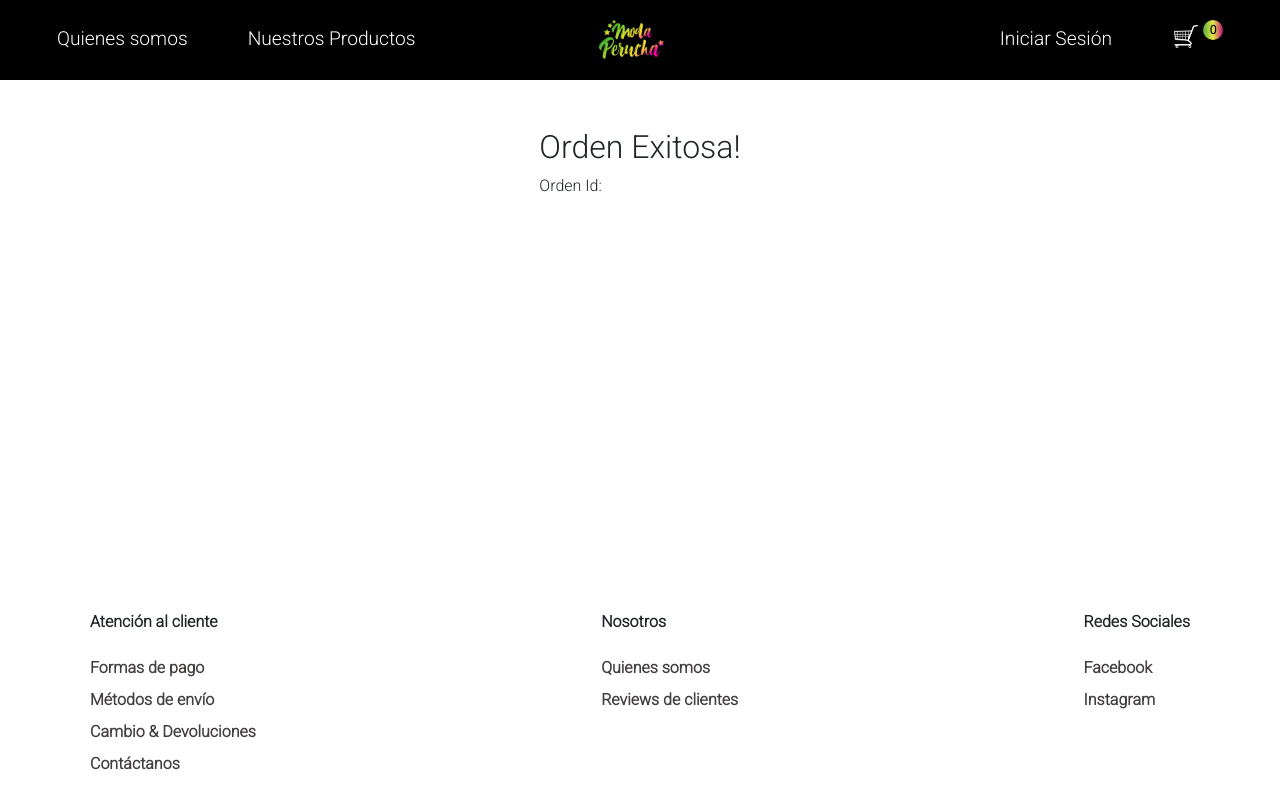
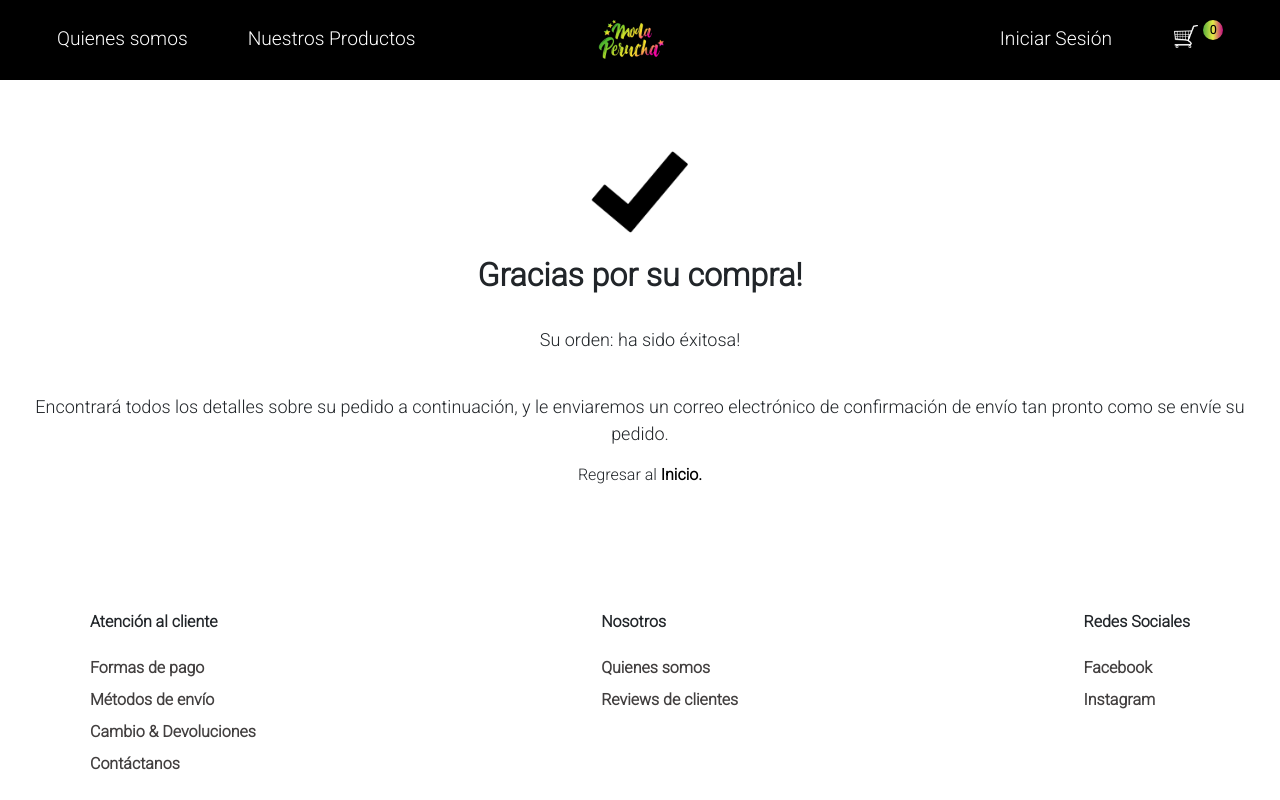
Before and after one commit to dbranco86/Pre-Entrega1-Branco, a React (Vite) app: page /success-order in a window 1280 px wide. Built offline with nearby package versions, Linux system fonts and the light colour scheme.

Commit message:
Trabajando en la pagina success-order

```diff
--- a/src/pages/success-order/index.jsx
+++ b/src/pages/success-order/index.jsx
@@ -1,4 +1,4 @@
-import { useLocation } from 'react-router-dom';
+import { useLocation, Link } from 'react-router-dom';
 import './styles.css'
 
 const SuccessOrder = () => {
@@ -6,9 +6,18 @@ const SuccessOrder = () => {
 
     const { orderId } = location.state || { orderId: null}
     return (
-        <div className='ordenContainer'>
-            <h2>Orden Exitosa!</h2>
-            <p>Orden Id: {orderId}</p>
+        <div className='successOrderContainer'>
+            <div className='orderContainer'>
+                <img className='imageOrder' src="../../../check.png" alt="check" />
+                <h2>Gracias por su compra!</h2>
+                <br />
+                <p>Su orden: <span>{orderId}</span> ha sido éxitosa!</p>
+                <br />
+                <p>Encontrará todos los detalles sobre su pedido a continuación, y le enviaremos un correo electrónico de confirmación de envío tan pronto como se envíe su pedido.</p>
+            </div>
+            <div className='backHomeContanier'>
+                <p>Regresar al <Link to="/products">Inicio.</Link></p>
+            </div>
         </div>
     )
 }
--- a/src/pages/success-order/styles.css
+++ b/src/pages/success-order/styles.css
@@ -1,3 +1,43 @@
-.ordenContainer{
+.successOrderContainer{
+    display: flex;
+    flex-direction: column;
+    align-items: center;
+    padding: 0 1rem;
+}
+
+.orderContainer {
+    margin-top: 8rem;
+    display: flex;
+    flex-direction: column;
+    align-items: center;
     margin-top: 8rem;
 }
+
+.orderContainer h2{
+    text-align: center;
+    font-weight: bold;
+}
+
+.orderContainer span{
+    font-weight:bold;
+}
+
+.orderContainer p{
+    font-size: large;
+    text-align: center;
+}
+
+.backHomeContanier{
+    display: flex;
+    flex-direction: row;
+    justify-content: start;
+}
+
+p a {
+    color: #000;
+    font-weight: bold;
+}
+
+.imageOrder{
+    width: 8rem;
+}
```
Also changed, not shown: public/check.png (added).
